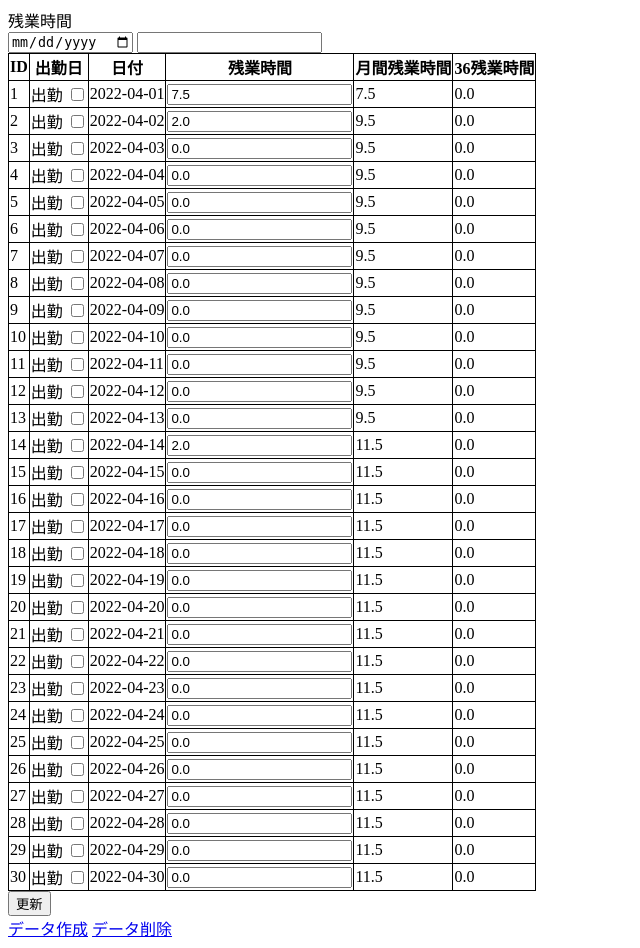
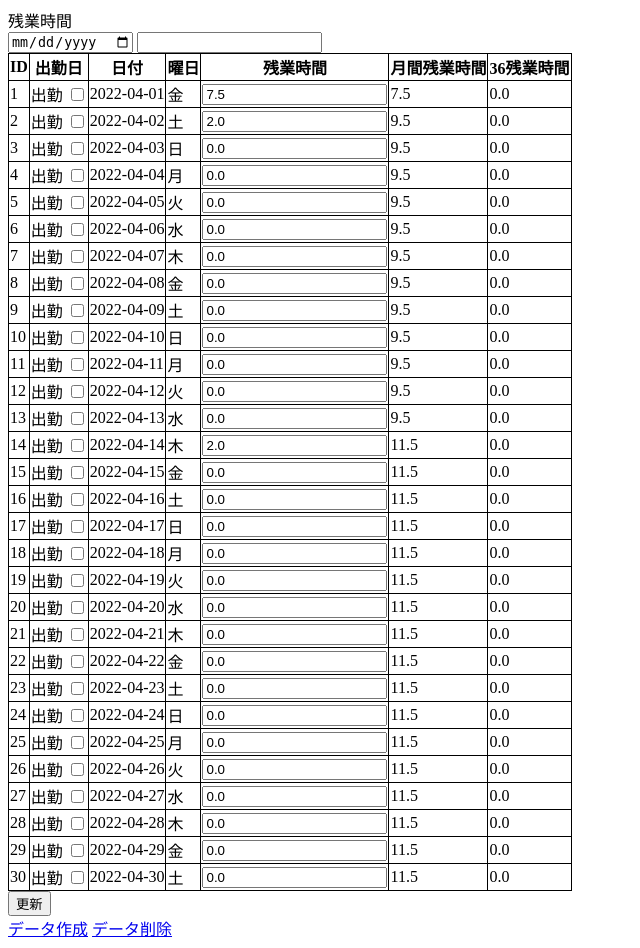
Before and after one commit to morimoro/zangyo, a Flask app: page / in a window 1280 px wide. Shown: the whole page, without its empty margins (0-640 px from the left). Run offline with Flask 2, Linux system fonts and the light colour scheme; data comes from the database, SQL or seed files in the repository; both versions use the stored data as it was after the commit.

Commit message:
曜日作成

```diff
--- a/app.py
+++ b/app.py
@@ -18,6 +18,7 @@ class Overtime(db.Model):
     id = db.Column(db.Integer, primary_key=True, autoincrement=True)
     status = db.Column(db.Integer)
     date = db.Column(db.String())
+    weekday = db.Column(db.Integer)
     time = db.Column(db.Float())
     total_time = db.Column(db.Float())
     time_36 = db.Column(db.Float())
@@ -25,6 +26,8 @@ class Overtime(db.Model):
 @app.route('/', methods=["GET", "POST"])
 def index():
     if request.method == 'GET':
+        with app.app_context():
+            db.create_all()
         overtimes = Overtime.query.order_by(Overtime.date).all() # 日付を昇順に並べ替え
         db.session.commit()
         return render_template("index.html", overtimes = overtimes)
@@ -52,7 +55,7 @@ def delete():
 def create():
     print('create')
     # 2022/4/1から1日づつ30個データを作成　初期値は全て0
-    overtime = [Overtime(status = 0, date = datetime.date(2022, 4, i+1), time = 0, total_time = 0 ,time_36 = 0) for i in range(30)]
+    overtime = [Overtime(status = 0, date = datetime.date(2022, 4, i+1), weekday = datetime.date(2022, 4, i+1).weekday(), time = 0, total_time = 0 ,time_36 = 0) for i in range(30)]
     db.session.add_all(overtime)
     db.session.commit()
     return redirect(url_for('index'))
--- a/templates/index.html
+++ b/templates/index.html
@@ -26,6 +26,7 @@
             <th>ID</th>
             <th>出勤日</th>
             <th>日付</th>
+            <th>曜日</th>
             <th>残業時間</th>
             <th>月間残業時間</th>
             <th>36残業時間</th>
@@ -49,6 +50,16 @@
               </td>
               <td>
                 {{ overtime.date }}
+              </td>
+              <td>
+                {% if overtime.weekday == 0 %}月
+                {% elif overtime.weekday == 1 %}火
+                {% elif overtime.weekday == 2 %}水
+                {% elif overtime.weekday == 3 %}木
+                {% elif overtime.weekday == 4 %}金
+                {% elif overtime.weekday == 5 %}土
+                {% elif overtime.weekday == 6 %}日
+                {% endif %}
               </td>
               <td>
                 <input type="text" value="{{ overtime.time }}" name = "time_{{overtime.id}}" id="time_{{overtime.id}}">
```
Also changed, not shown: instance/zangyo.sqlite.
